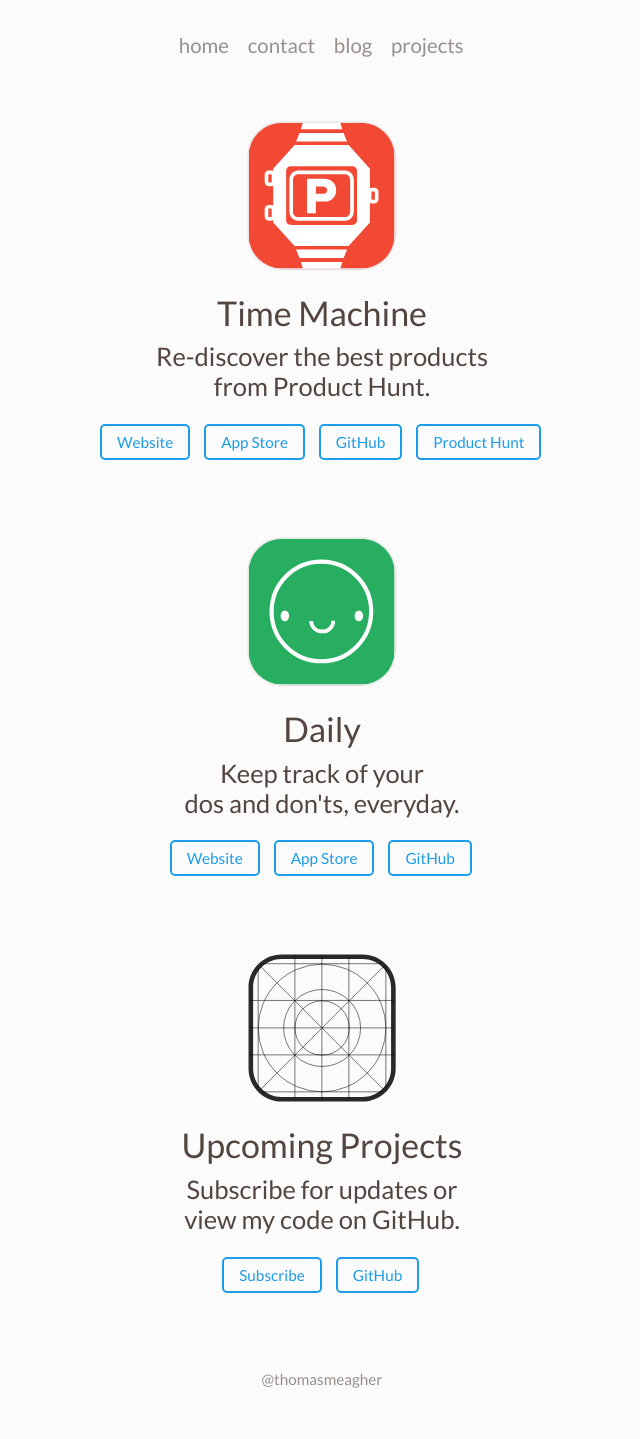
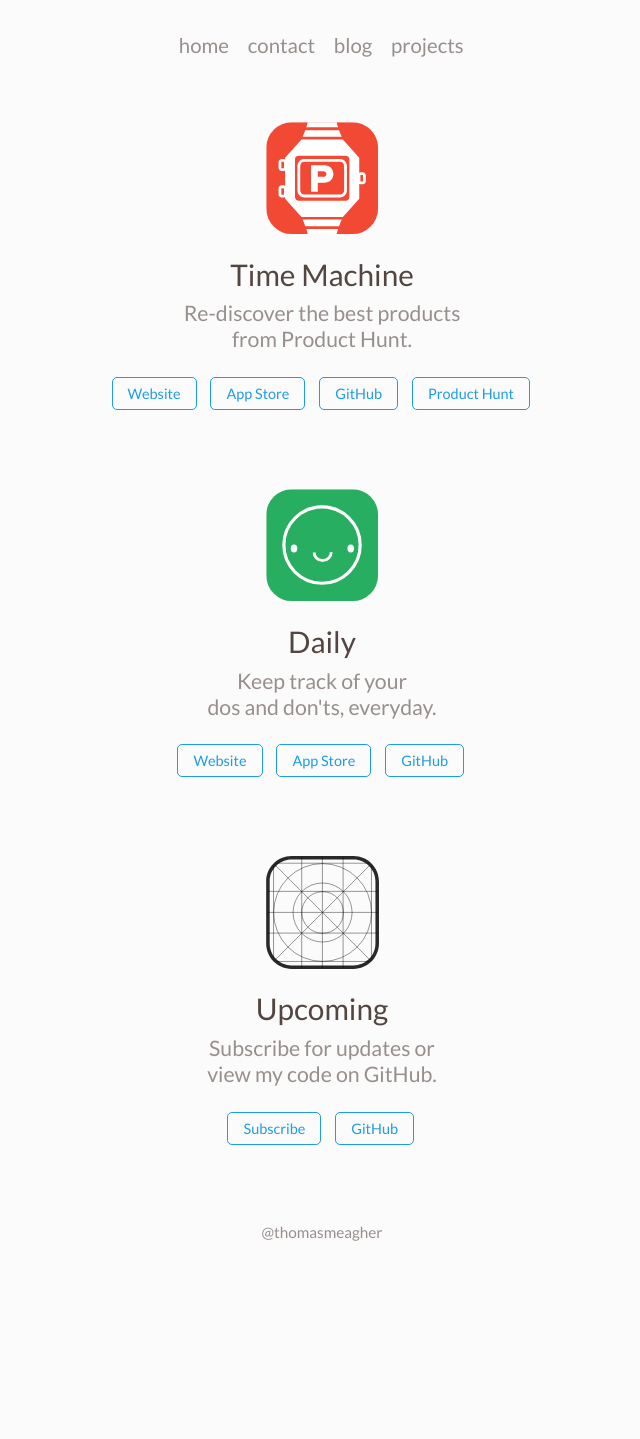
Before and after one commit to tmm/www, a Jekyll site: the page built from projects/index.html, in a window 1280 px wide. Shown: the whole page, without its empty margins (318-958 px from the left). Built offline with Jekyll 4.4.1, drawn with Linux system fonts in a browser that asks for light colours; after the commit the page ends 1292 px from its top, so only the background shows below that.

Commit message:
Updated button styles to be super sleek

```diff
--- a/_sass/_foot.scss
+++ b/_sass/_foot.scss
@@ -58,7 +58,7 @@
   color: $gray;
   font-size: 1rem;
   border: 0;
-  border-bottom: solid 2px $light-gray;
+  border-bottom: solid 1px $light-gray;
   padding: 5px 0;
   outline: 0;
   -webkit-appearance: none;
@@ -66,10 +66,6 @@
   appearance: none;
   @include transition(0.5s);
   @include border-radius(0);
-
-  @media #{$mobile} {
-    border-bottom-width: 1px;
-  }
 
   &:focus {
     border-color: $gray;
--- a/_sass/_mixins.scss
+++ b/_sass/_mixins.scss
@@ -42,9 +42,9 @@
 @mixin button($color1, $color2) {
   @include center;
   cursor: pointer;
-  font-size: 0.9rem;
-  font-weight: 500;
-  border: 2px solid $color1;
+  font-size: 0.85rem;
+  font-weight: 400;
+  border: 1px solid $color1;
   padding: 7px 15px;
   background-color: $color2;
   color: $color1;
@@ -52,10 +52,6 @@
   @include transition(0.25s);
   @include border-radius(5px);
 
-  @media #{$mobile} {
-    border-width: 1px;
-  }
-
   &:hover {
     background-color: $color1;
     color: $color2;
--- a/_sass/_projects.scss
+++ b/_sass/_projects.scss
@@ -17,19 +17,14 @@
   h1 {
     margin: 0 0 0.25rem;
     font-weight: 300;
-
-    @media #{$mobile} {
-      font-size: 1.75rem;
-    }
+    font-size: 1.75rem;
   }
 
   h2 {
+    color: $light-gray;
     margin: 0.5rem 0 0.25rem;
     font-weight: 300;
-
-    @media #{$mobile} {
-      font-size: 1.25rem;
-    }
+    font-size: 1.25rem;
   }
 
   @media #{$mobile} {
@@ -45,7 +40,7 @@
 
 .project-image {
   margin: 25px auto 2.5px;
-  max-width: 150px;
+  max-width: 115px;
 
   @media #{$mobile} {
     margin: 25px auto 5px;
@@ -54,7 +49,7 @@
 }
 
 .project-icon {
-  width: 150px;
+  width: 115px;
 
   @media #{$mobile} {
     width: 100px;
--- a/projects/index.html
+++ b/projects/index.html
@@ -52,7 +52,7 @@
   </div>
 
   <div class="project-about">
-    <h1>Upcoming Projects</h1>
+    <h1>Upcoming</h1>
     <h2>Subscribe for updates or<br>view my code on GitHub.</h2>
 
     <ul>
```
